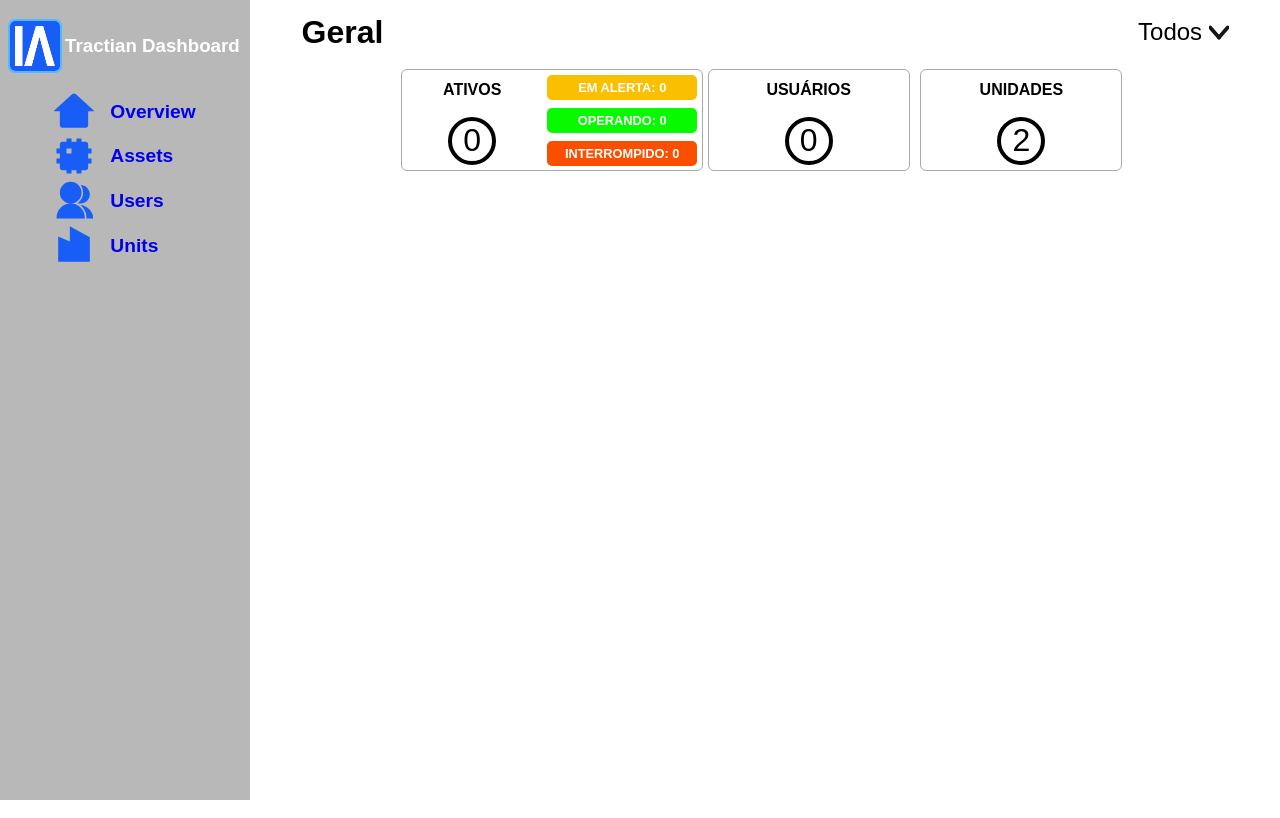
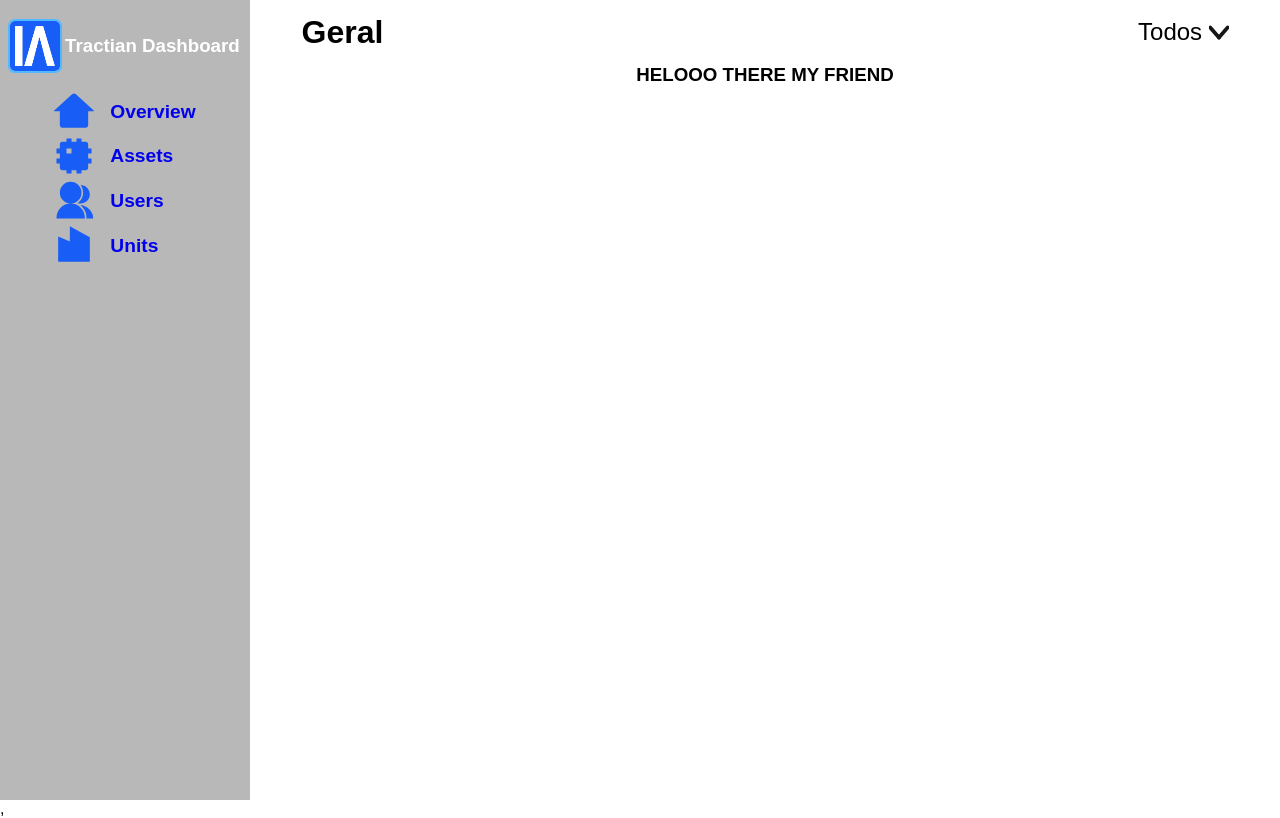
Before and after one commit to cezarvasconcelos/dashboard-tractian-test, a React (Create React App) app: page /invoices in a window 1280 px wide. Built offline with nearby package versions, Linux system fonts and the light colour scheme.

Commit message:
feat: add config to routes, and add link to routes in Navbar

```diff
--- a/src/App.jsx
+++ b/src/App.jsx
@@ -1,10 +1,13 @@
 import styled, { ThemeProvider } from "styled-components";
+import { BrowserRouter as Router, Routes, Route, Link } from "react-router-dom";
 import { useEffect, useState } from "react";
 import { useSelector } from "react-redux";
 import db from "./database.json";
 import { displayFlex, displayFlexCenter, displayFlexColumn } from "css/styles";
 import { theme } from "css/theme";
-import { Header, AssetsInfo, UsersInfo, UnitsInfo, GeneralChart, Navbar } from "components";
+import { Header, Navbar } from "components";
+import Overview from "view/Overview";
+import Test from "view/Test";
 
 function App() {
   const [units, setUnits] = useState(db.units);
@@ -14,7 +17,6 @@ function App() {
   const [unitAssets, setUnitAssets] = useState([]);
   const [unitUsers, setUnitUsers] = useState([]);
   const unitSelected = useSelector((state) => state.unit.unitId);
-
   useEffect(() => {
     let assetsFiltered = [];
     assetsFiltered = db.assets.filter((asset) => {
@@ -30,6 +32,7 @@ function App() {
     console.log(assetsFiltered);
     console.log(usersFiltered);
   }, [unitSelected]);
+
   return (
     <PageContainer>
       <ThemeProvider theme={theme}>
@@ -38,12 +41,22 @@ function App() {
         </LeftContainer>
         <RightContainer>
           <Header units={units} />
-          <OverView>
-            <AssetsInfo assets={unitAssets} />
-            <UsersInfo users={unitUsers} />
-            <UnitsInfo units={units} />
-            {/* <GeneralChart info={unitSelected} /> */}
-          </OverView>
+          {/* <Overview assets={unitAssets} users={unitUsers} units={units} info={unitSelected} /> */}
+
+          <Routes>
+            <Route
+              path="overview"
+              element={
+                <Overview
+                  assets={unitAssets}
+                  users={unitUsers}
+                  units={units}
+                  //  info={unitSelected}
+                />
+              }
+            />
+            <Route path="invoices" element={<Test />} />
+          </Routes>
         </RightContainer>
       </ThemeProvider>
     </PageContainer>
@@ -71,11 +84,4 @@ const RightContainer = styled.div`
   position: relative;
 `;
 
-const OverView = styled.div`
-  ${displayFlexCenter};
-  flex-wrap: wrap;
-  /* height: 100vh; */
-  width: 90%;
-`;
-
 export default App;
--- a/src/components/Navbar.jsx
+++ b/src/components/Navbar.jsx
@@ -1,5 +1,6 @@
 import { displayFlexCenter, displayFlexColumn } from "css/styles";
 import React from "react";
+import { Link } from "react-router-dom";
 import styled from "styled-components";
 import { UserIcon, AssetsIcon, UnitsIcon, OverviewIcon } from "./icon";
 
@@ -16,20 +17,27 @@ const Navbar = () => {
         <MenuList>
           <MenuListItem>
             <OverviewIcon />
-            <a href="#">Overview</a>
+            <Link className={"link"} to="/overview">
+              Overview
+            </Link>
           </MenuListItem>
           <MenuListItem>
             <AssetsIcon />
-
-            <a href="#">Assets</a>
+            <Link className={"link"} to="/assets">
+              Assets
+            </Link>
           </MenuListItem>
           <MenuListItem>
             <UserIcon />
-            <a href="#">Users</a>
+            <Link className={"link"} to="/users">
+              Users
+            </Link>
           </MenuListItem>
           <MenuListItem>
             <UnitsIcon />
-            <a href="#">Units</a>
+            <Link className={"link"} to="/units">
+              Units
+            </Link>
           </MenuListItem>
         </MenuList>
       </Menu>
@@ -80,11 +88,9 @@ const MenuListItem = styled.div`
   cursor: pointer;
   color: ${(props) => props.theme.menuTextColor};
   &:hover {
-    a {
-      color: ${(props) => props.theme.colorSecondary};
-    }
+    color: ${(props) => props.theme.colorSecondary};
   }
-  a {
+  .link {
     font-weight: 600;
     font-size: 1.2rem;
     margin-left: 1rem;
@@ -92,10 +98,10 @@ const MenuListItem = styled.div`
       display: none;
     }
   }
-  a:hover {
+  .link:hover {
     color: ${(props) => props.theme.colorSecondary};
   }
-  a:visited {
+  .link:visited {
     color: ${(props) => props.theme.menuTextColor};
   }
 `;
--- a/src/index.js
+++ b/src/index.js
@@ -1,16 +1,19 @@
 import React from 'react';
-import ReactDOM from 'react-dom';
+import { render } from 'react-dom';
 import './css/index.css';
 import App from './App';
 import { store } from './redux/store'
 import { Provider } from 'react-redux'
+import { BrowserRouter } from "react-router-dom";
 
 
-ReactDOM.render(
-  <React.StrictMode>
-    <Provider store={store}>
-      <App />
-    </Provider>
-  </React.StrictMode>,
+render(
+  <BrowserRouter>
+    <React.StrictMode>
+      <Provider store={store}>
+        <App />
+      </Provider>
+    </React.StrictMode>,
+  </BrowserRouter>,
   document.getElementById('root')
 );
--- /dev/null
+++ b/src/view/Test.jsx
@@ -0,0 +1,19 @@
+import { AssetsInfo, GeneralChart, UnitsInfo, UsersInfo } from "components";
+import { displayFlexCenter } from "css/styles";
+import styled from "styled-components";
+
+const Test = ({ unitAssets, unitUsers, units, unitSelected }) => {
+  return (
+    <OverViewContainer>
+      <h3>HELOOO THERE MY FRIEND</h3>
+    </OverViewContainer>
+  );
+};
+
+const OverViewContainer = styled.div`
+  ${displayFlexCenter};
+  flex-wrap: wrap;
+  /* height: 100vh; */
+  width: 90%;
+`;
+export default Test;
```
